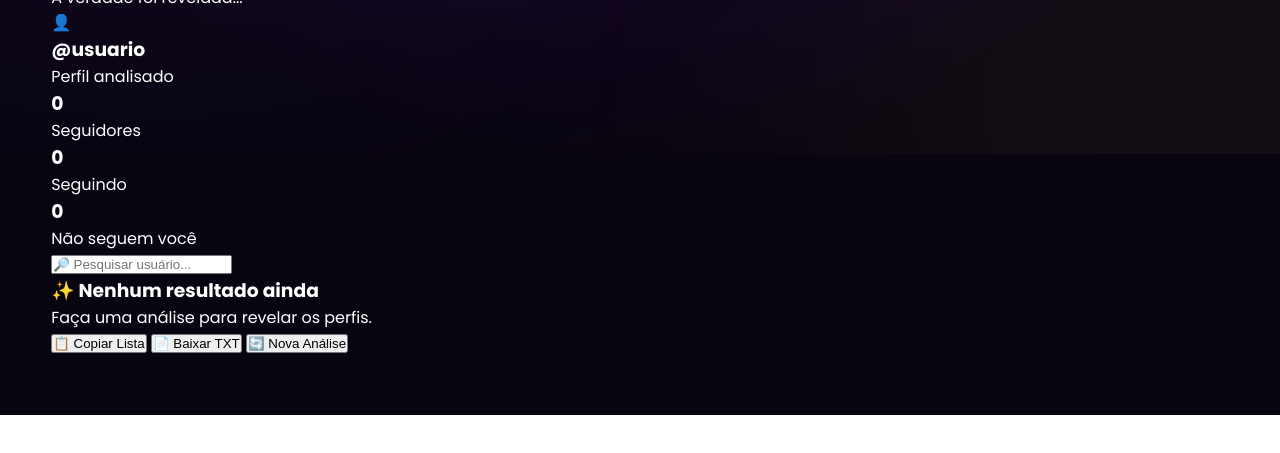
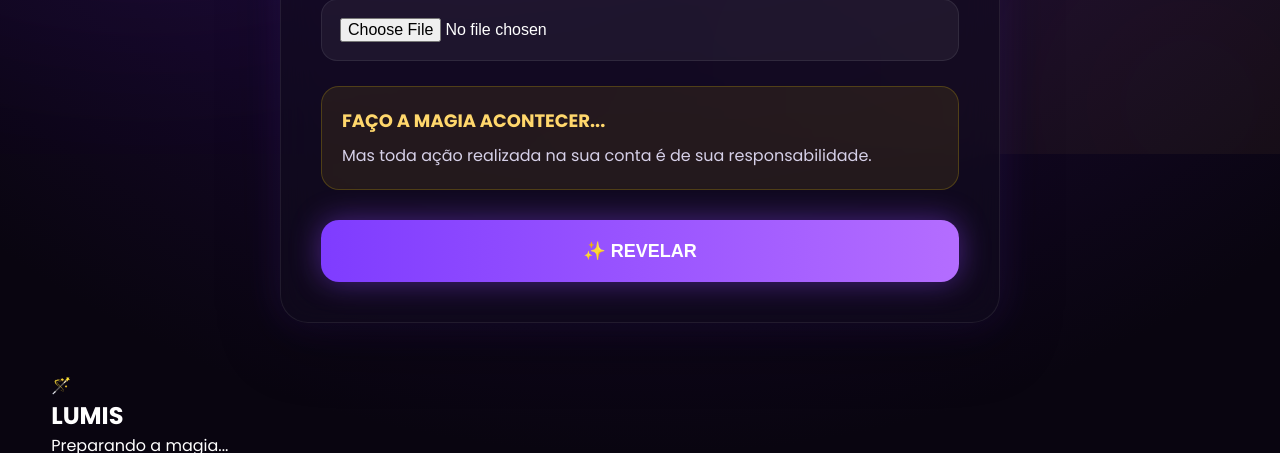
Before and after one commit to nomaderavii-bot/lumos-follow, a plain HTML site: page index.html in a window 1280 px wide. Shown: the part 646-1099 px from the top of the page. Before the commit the page ends 1061 px from the top, so only its background shows below. Drawn offline with Linux system fonts and the light colour scheme.

Commit message:
Update style.css
CSS v2 Parte 2

```diff
--- a/style.css
+++ b/style.css
@@ -200,3 +200,157 @@
 font-size:18px;
 
 }
+
+/* ==========================================
+   CARD PRINCIPAL
+========================================== */
+
+.magic-card{
+
+max-width:720px;
+
+margin:50px auto;
+
+padding:40px;
+
+background:rgba(18,12,32,.65);
+
+backdrop-filter:blur(18px);
+
+border:1px solid rgba(255,255,255,.08);
+
+border-radius:28px;
+
+box-shadow:
+0 20px 60px rgba(0,0,0,.35),
+0 0 40px rgba(128,60,255,.18);
+
+}
+
+.magic-card h2{
+
+font-family:Cinzel,serif;
+
+font-size:34px;
+
+margin-bottom:30px;
+
+color:#f4d47c;
+
+text-align:center;
+
+}
+
+.magic-card label{
+
+display:block;
+
+margin-bottom:8px;
+
+font-weight:600;
+
+color:#d9d1f1;
+
+}
+
+.magic-card input{
+
+width:100%;
+
+padding:18px;
+
+margin-bottom:25px;
+
+border-radius:16px;
+
+border:1px solid rgba(255,255,255,.08);
+
+background:rgba(255,255,255,.05);
+
+color:white;
+
+font-size:16px;
+
+outline:none;
+
+transition:.3s;
+
+}
+
+.magic-card input:focus{
+
+border-color:#8f46ff;
+
+box-shadow:0 0 20px rgba(143,70,255,.35);
+
+}
+
+.warning{
+
+padding:20px;
+
+border-radius:18px;
+
+background:rgba(255,215,0,.08);
+
+border:1px solid rgba(255,215,0,.20);
+
+margin-bottom:30px;
+
+}
+
+.warning strong{
+
+display:block;
+
+color:#ffd76c;
+
+margin-bottom:8px;
+
+font-size:18px;
+
+}
+
+.warning p{
+
+color:#d6d0e8;
+
+line-height:1.7;
+
+}
+
+#revealButton{
+
+width:100%;
+
+padding:20px;
+
+border:none;
+
+border-radius:18px;
+
+cursor:pointer;
+
+font-size:18px;
+
+font-weight:700;
+
+background:linear-gradient(90deg,#7f3cff,#b46dff);
+
+color:white;
+
+transition:.30s;
+
+box-shadow:
+0 0 30px rgba(143,70,255,.45);
+
+}
+
+#revealButton:hover{
+
+transform:translateY(-3px);
+
+box-shadow:
+0 10px 35px rgba(143,70,255,.55);
+
+}
```
